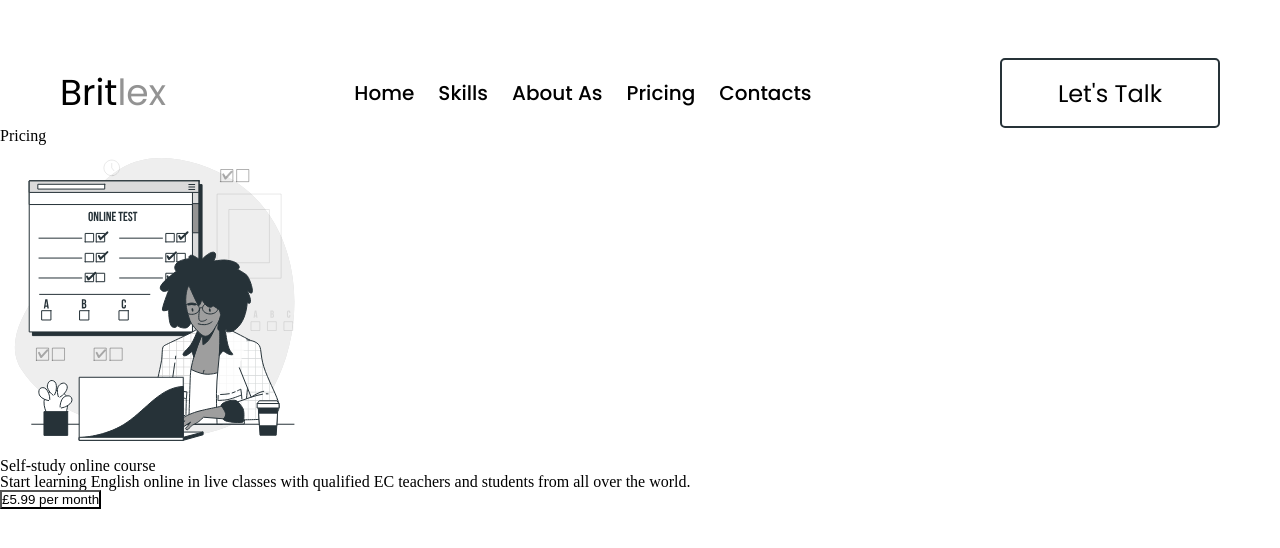
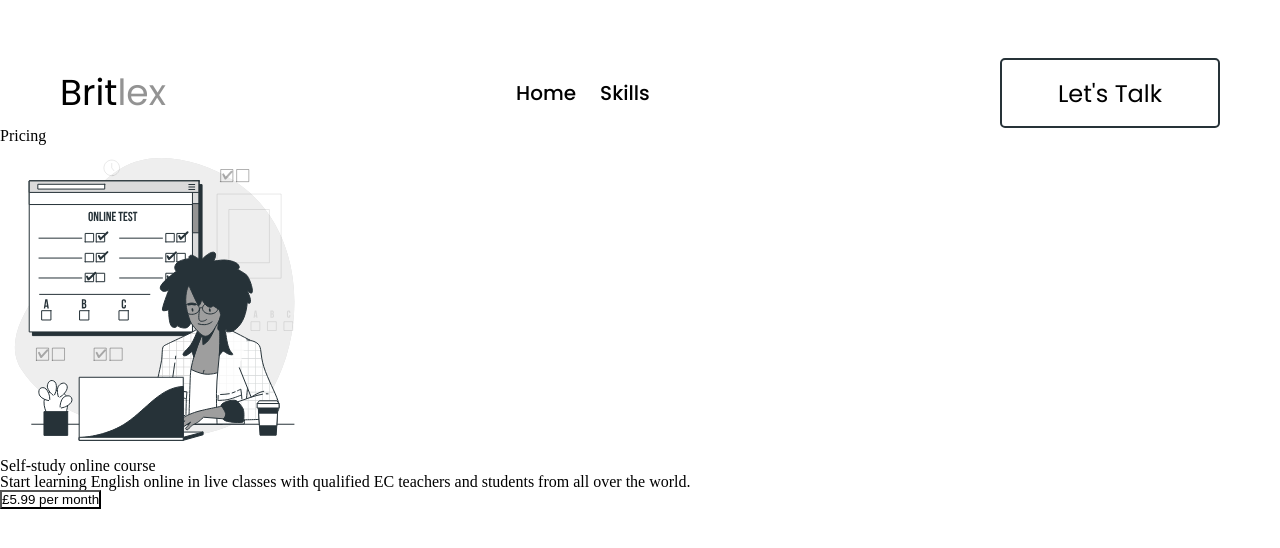
Before and after one commit to olegoleg0080/gurtok, a plain HTML site: page index.html in a window 1280 px wide. Drawn offline with Linux system fonts and the light colour scheme.

Commit message:
вкарапрпара

```diff
--- a/index.html
+++ b/index.html
@@ -21,9 +21,7 @@
                     <ul>
                         <li><a href="#">Home</a></li>
                         <li><a href="#">Skills</a></li>
-                        <li><a href="#">About As</a></li>
-                        <li><a href="#">Pricing</a></li>
-                        <li><a href="#">Contacts</a></li>
+
                     </ul>
                 </nav>
                 <button class="lets-go">Let's Talk</button>
```
